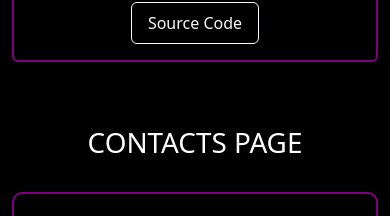
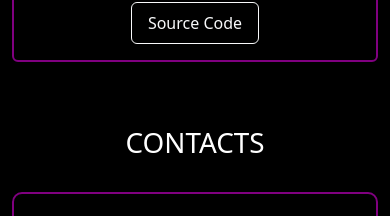
Before and after one commit to Ndungu-Muigai/portfolio, a React (Create React App) app: page / in a window 390 px wide. Shown: the part 4016-4232 px from the top of the page. Built offline with nearby package versions, Linux system fonts and the light colour scheme; some icons are missing; a web font is replaced by a local one.

Commit message:
Worked on the mobile responsiveness of the about section

```diff
--- a/src/Pages/Contacts.js
+++ b/src/Pages/Contacts.js
@@ -4,7 +4,7 @@ const Contacts = () =>
 {
     return (
         <div id="contacts" className='mb-3'>
-            <h1 className='text-center text-uppercase my-4'>Contacts Page</h1>
+            <h1 className='text-center text-uppercase my-4'>Contacts</h1>
             <div className="container">
                 <div className="row">
                     {Contact.map(contact =>
```
